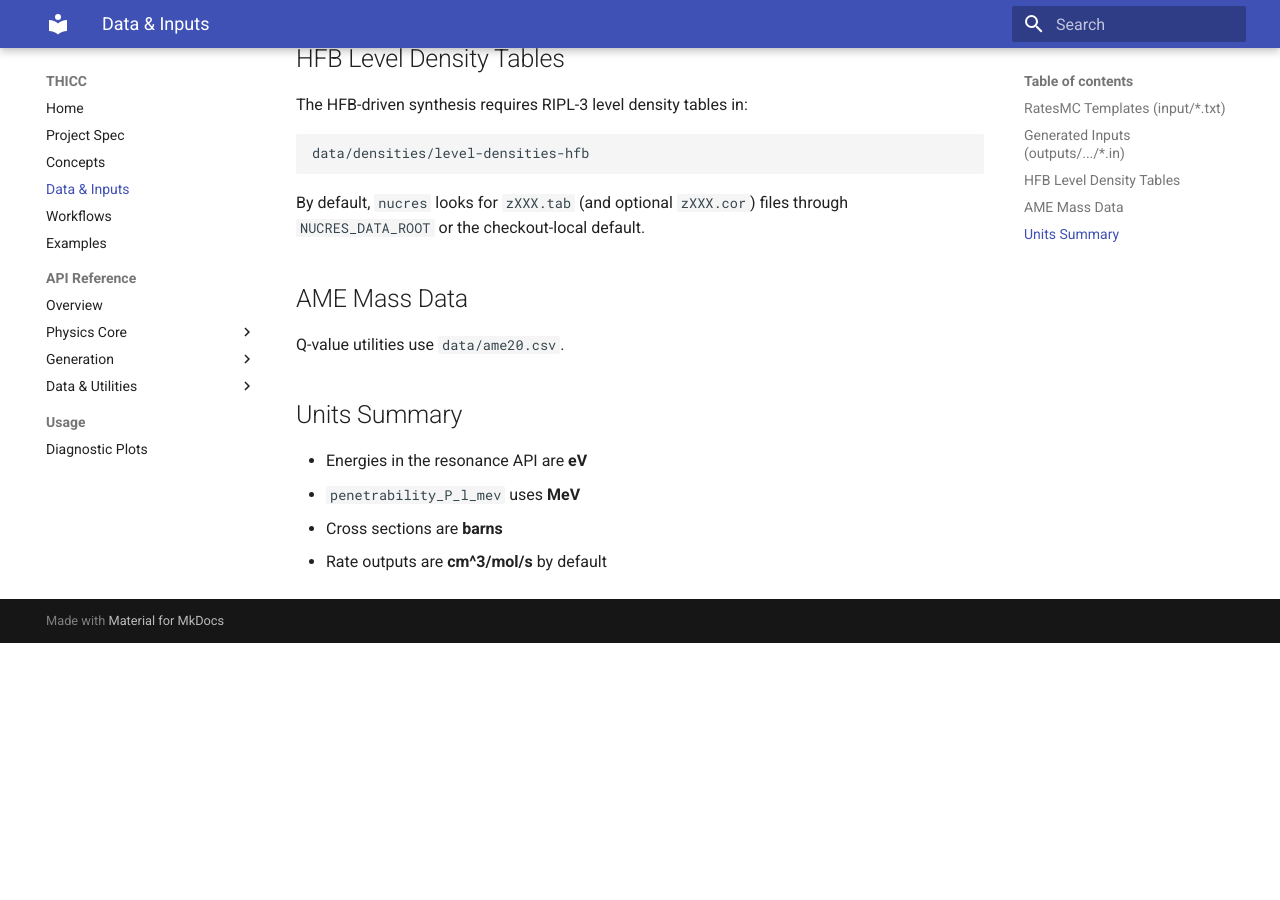
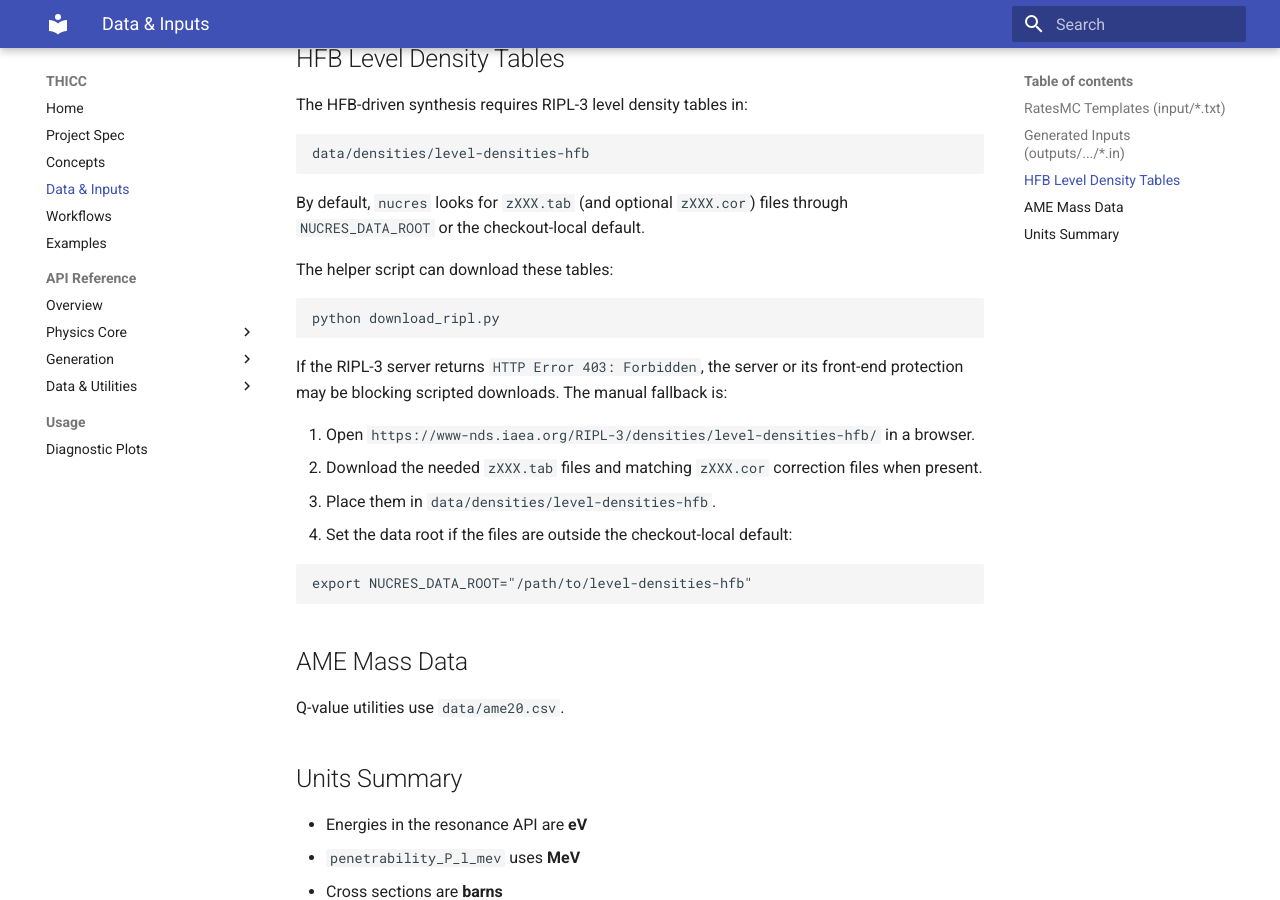
Before and after one commit to TAMU-Pangolins/TESSERACT, an MkDocs documentation site: the page built from docs/data-inputs.md, in a window 1280 px wide and 900 px high, scrolled down 711 px. Built offline with MkDocs 1.6.1 and Material for MkDocs 9.7.7, drawn with Linux system fonts in a browser that asks for light colours; before the commit the page ends 1354 px from its top, so only the background shows below that.

Commit message:
RIPL-3 HTTP Error 403 Handling in both the web scraper script and documentation.

````diff
--- a/docs/data-inputs.md
+++ b/docs/data-inputs.md
@@ -35,6 +35,25 @@ data/densities/level-densities-hfb
 By default, `nucres` looks for `zXXX.tab` (and optional `zXXX.cor`) files
 through `NUCRES_DATA_ROOT` or the checkout-local default.
 
+The helper script can download these tables:
+
+```bash
+python download_ripl.py
+```
+
+If the RIPL-3 server returns `HTTP Error 403: Forbidden`, the server or its
+front-end protection may be blocking scripted downloads. The manual fallback is:
+
+1. Open `https://www-nds.iaea.org/RIPL-3/densities/level-densities-hfb/` in a browser.
+2. Download the needed `zXXX.tab` files and matching `zXXX.cor` correction files
+   when present.
+3. Place them in `data/densities/level-densities-hfb`.
+4. Set the data root if the files are outside the checkout-local default:
+
+```bash
+export NUCRES_DATA_ROOT="/path/to/level-densities-hfb"
+```
+
 ## AME Mass Data
 
 Q-value utilities use `data/ame20.csv`.
````
Also changed, not shown: README.md (+12 -0 lines), download_ripl.py (+33 -3 lines).
